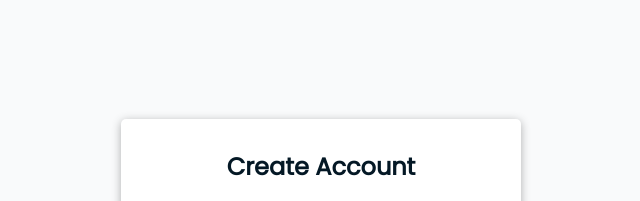
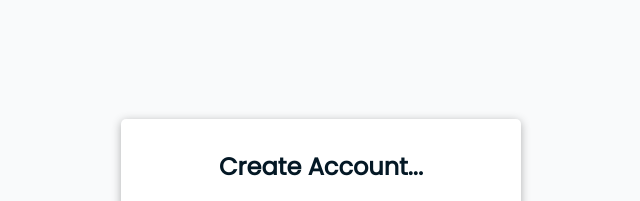
Before and after one commit to PrashantIndurkar/formValidationV1, a website built with Parcel: page index.html in a window 1280 px wide. Shown: the top 201 px of the page, 319-959 px from the left. Built offline with nearby package versions, Linux system fonts and the light colour scheme.

Commit message:
some changes

```diff
--- a/index.html
+++ b/index.html
@@ -10,7 +10,7 @@
   <body>
     <div class="container">
       <form id="form" class="form">
-        <h2>Create Account</h2>
+        <h2>Create Account...</h2>
         <div class="form-control">
           <label for="username">Username</label>
           <input type="text" id="username" placeholder="Enter Username" />
```
Also changed, not shown: README.md.
